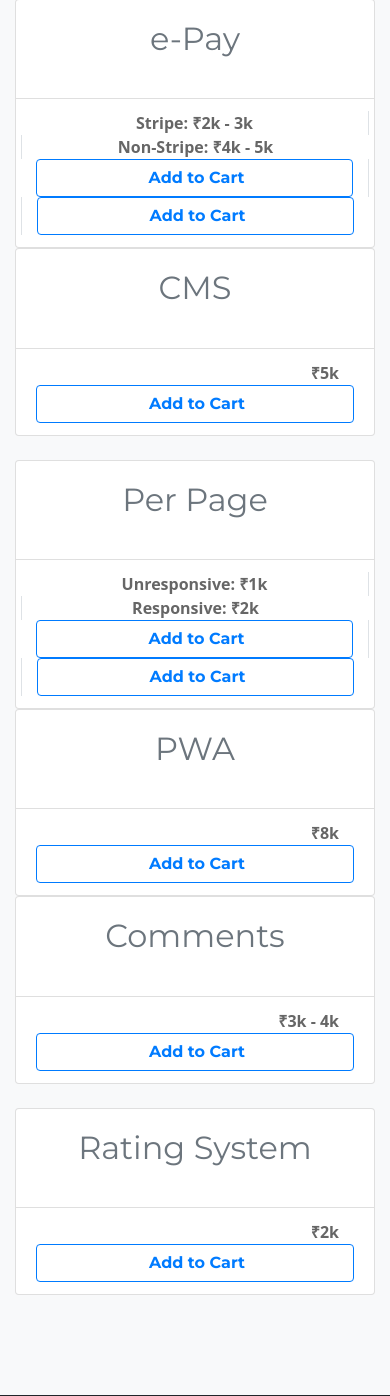
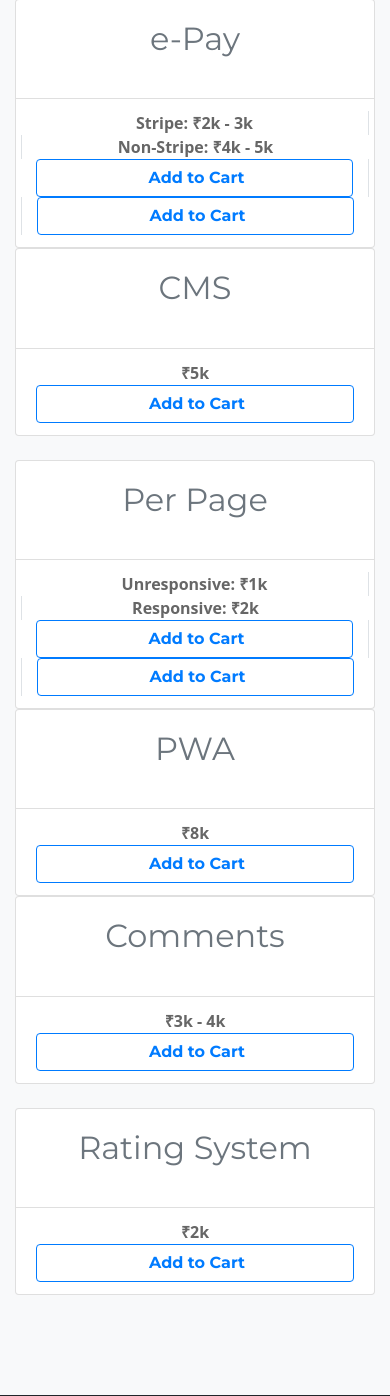
Before and after one commit to sourcificer/TuringIncomplete_WebSite, a Django app: page / in a window 390 px wide. Shown: the part 3652-5048 px from the top of the page. Run offline with Django 3.2, Linux system fonts and the light colour scheme; some libraries are stand-ins or nearby versions; some web fonts are replaced.

Commit message:
Cleaned up cards template

```diff
--- a/templates/index.html
+++ b/templates/index.html
@@ -404,7 +404,7 @@
               </div>
             </a>
             <div class="card-footer">
-                <div class="col-md-7 border-center text-right font-weight-bold">
+                <div class="text-center font-weight-bold">
                   <span class="align-top font-medium">₹</span>5k
                 </div>
                 <button type="button" class="btn btn-outline-primary btn-block" tabindex="0"><span
@@ -462,7 +462,7 @@
               </div>
             </a>
             <div class="card-footer">
-                <div class="col-md-7 border-center text-right font-weight-bold">
+                <div class="text-center font-weight-bold">
                   <span class="align-top font-medium">₹</span>8k
                 </div>
                 <button type="button" class="btn btn-outline-primary btn-block" tabindex="0"><span
@@ -481,7 +481,7 @@
               </div>
             </a>
             <div class="card-footer">
-                <div class="col-md-8 border-center text-right font-weight-bold">
+                <div class="text-center font-weight-bold">
                   <span class="align-top font-medium">₹</span>3k - 4k
                 </div>
                 <button type="button" class="btn btn-outline-primary btn-block" tabindex="0"><span
@@ -505,7 +505,7 @@
               </div>
             </a>
             <div class="card-footer">
-                <div class="col-md-7 border-center text-right font-weight-bold">
+                <div class="text-center font-weight-bold">
                   <span class="align-top font-medium">₹</span>2k
                 </div>
                 <button type="button" class="btn btn-outline-primary btn-block" tabindex="0"><span
```
